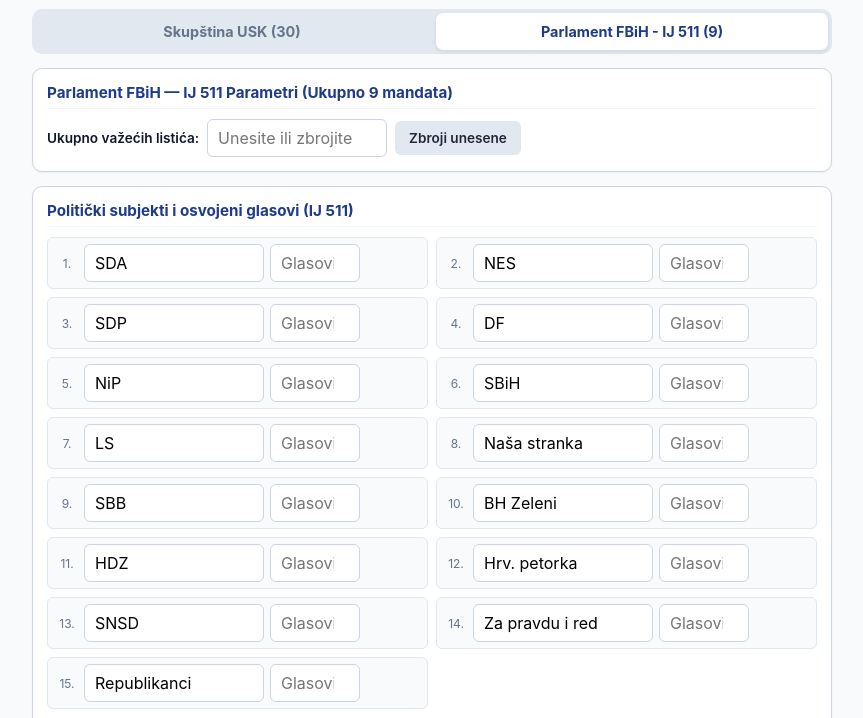
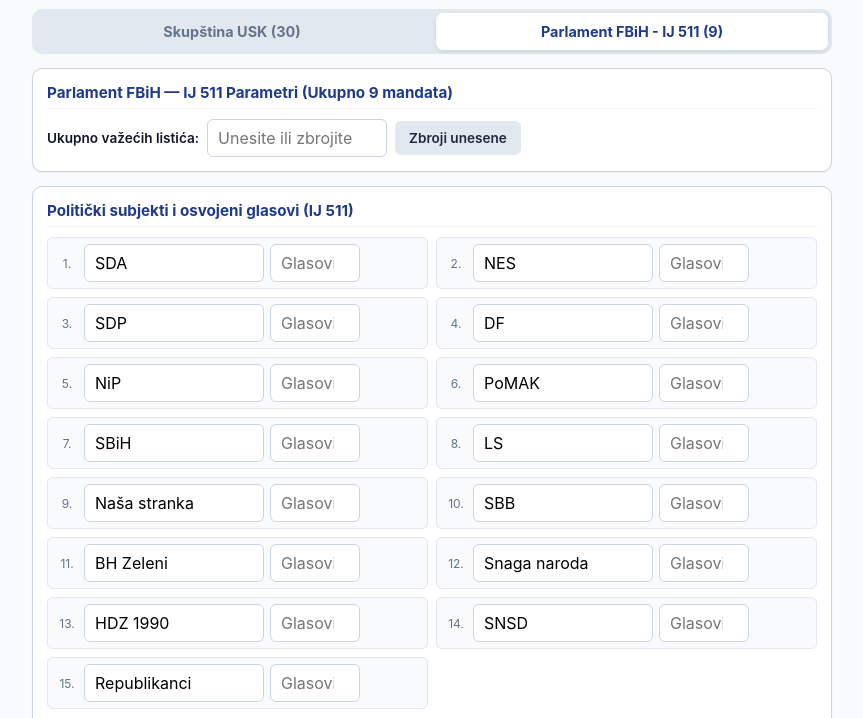
Before and after one commit to abdic88/izbori, a plain HTML site: page index.html in a window 1280 px wide. Both pictures are taken after a click on the button "Parlament FBiH - IJ 511 (9)". Shown: the part 82-800 px from the top of the page, without its empty margins (208-1071 px from the left). Drawn offline with Linux system fonts and the light colour scheme.

Commit message:
Update index.html

```diff
--- a/index.html
+++ b/index.html
@@ -46,7 +46,7 @@
     .input-group { display: flex; flex-wrap: wrap; gap: 8px; align-items: center; }
     label { font-size: 0.85rem; font-weight: 600; }
     input[type="number"], input[type="text"] {
-      padding: 8px 10px; border: 1px solid var(--border); border-radius: 6px; font-size: 16px; /* 16px sprečava zoom na iPhoneu */
+      padding: 8px 10px; border: 1px solid var(--border); border-radius: 6px; font-size: 16px; /* sprečava zoom na mobilnim */
       width: 100%; max-width: 180px;
     }
 
@@ -189,7 +189,7 @@
 </div>
 
 <script>
-  // Konfiguracija lista i mandata
+  // Konfiguracija lista i broja mandata
   const KONFIG = {
     usk: {
       mandati: 30,
@@ -204,9 +204,9 @@
       mandati: 9,
       cenzus: 0.03,
       subjekti: [
-        "SDA", "NES", "SDP", "DF", "NiP", "SBiH", "LS", "Naša stranka",
-        "SBB", "BH Zeleni", "HDZ", "Hrv. petorka", "SNSD",
-        "Za pravdu i red", "Republikanci"
+        "SDA", "NES", "SDP", "DF", "NiP", "PoMAK", "SBiH", "LS",
+        "Naša stranka", "SBB", "BH Zeleni", "Snaga naroda", "HDZ 1990",
+        "SNSD", "Republikanci"
       ]
     }
   };
@@ -307,7 +307,7 @@
       return;
     }
 
-    // Sainte-Laguë količnici: 1, 3, 5, 7, 9...
+    // Sainte-Laguë matrica (dijeljenje neparnim brojevima 1, 3, 5, 7...)
     const kolicnici = [];
     kvalifikovani.forEach(sub => {
       for (let m = 1; m <= mandatiUkupno; m++) {
@@ -351,7 +351,7 @@
       `Raspoređeno: ${mandatiUkupno}/${mandatiUkupno} mandata | Prag (3%): ${Math.ceil(prag).toLocaleString("de-DE")} glasova | Granični (${mandatiUkupno}.) količnik: ${granicniKolicnik.toFixed(2)}`;
   }
 
-  // Početno učitavanje
+  // Pokretanje pri učitavanju stranice
   popuniKontejner('usk');
   popuniKontejner('fbih');
 </script>
```
